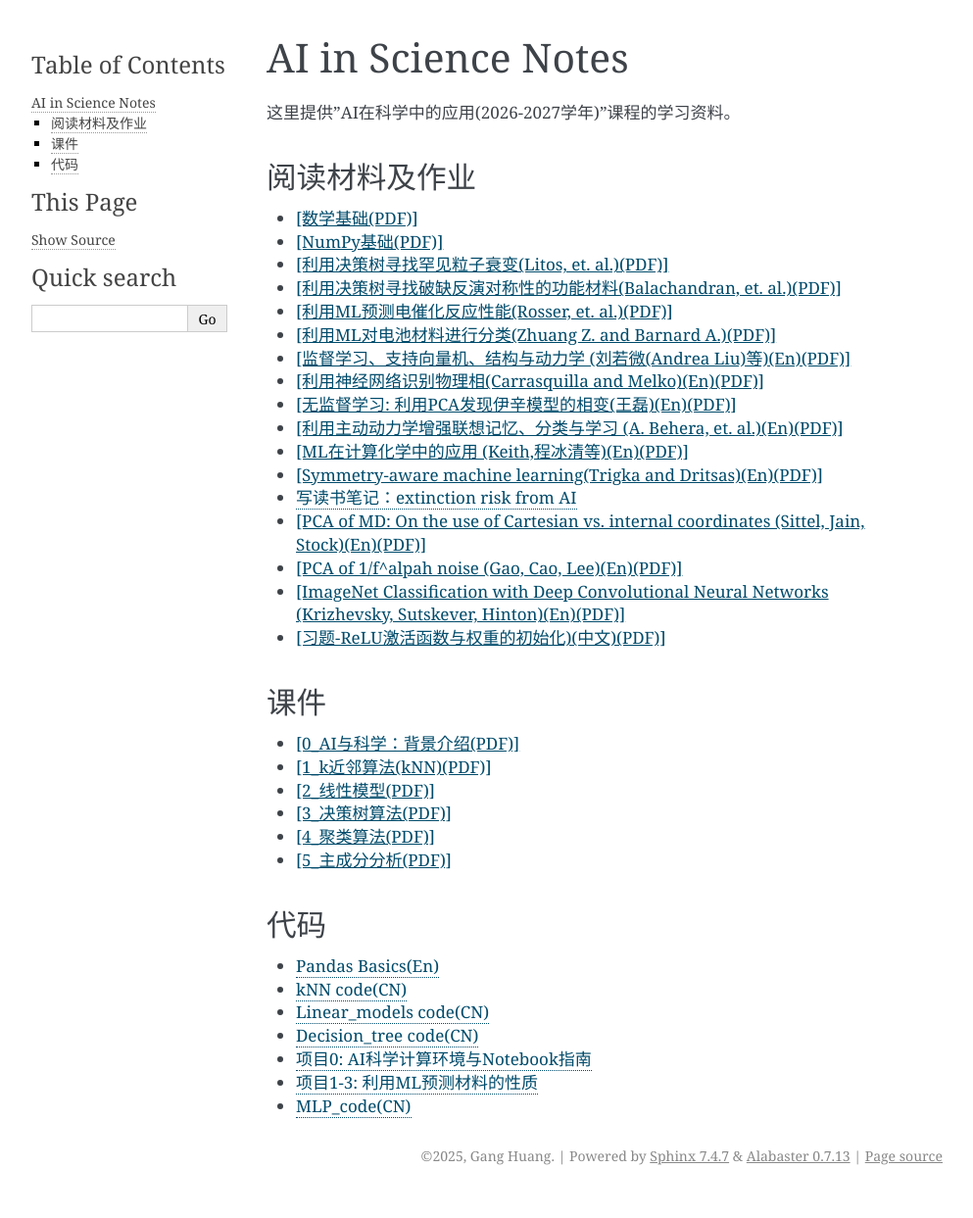
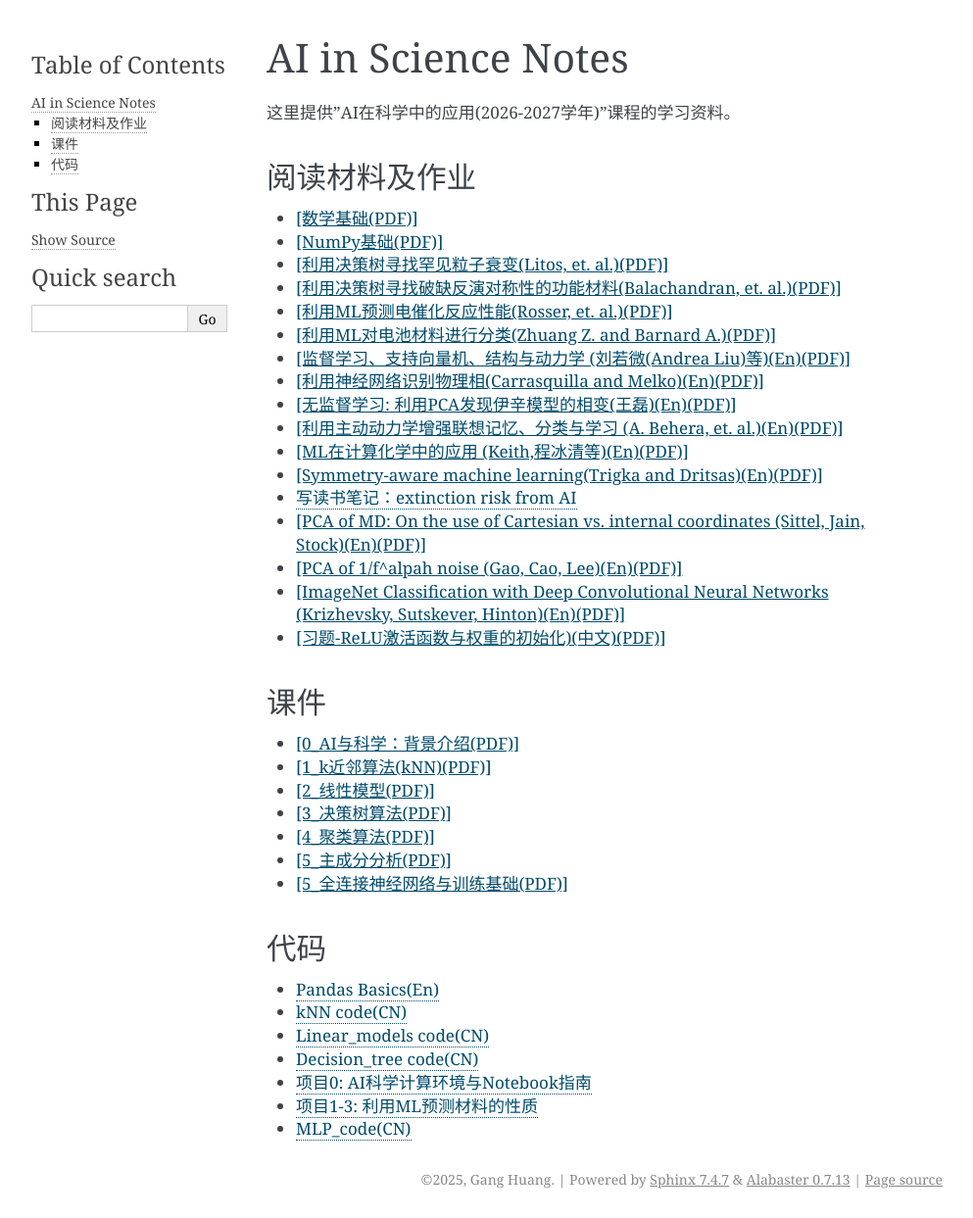
Before and after one commit to hg08/hg08.github.io, a Sphinx documentation site: the page built from doc/teaching/ai_in_science_notes.md, in a window 1280 px wide. Shown: the whole page at 98% size, without its empty margins (148-1141 px from the left). Built offline with Sphinx 7.4.7, drawn with Linux system fonts in a browser that asks for light colours; before the commit the page ends 1219 px from its top, so only the background shows below that.

Commit message:
add 6_NN

```diff
--- a/doc/teaching/ai_in_science_notes.md
+++ b/doc/teaching/ai_in_science_notes.md
@@ -30,6 +30,7 @@
 - <a href="../_static/pdfs/ai-in-science/3_decision_tree.pdf" target="_blank" rel="noopener">[3_决策树算法(PDF)]</a>
 - <a href="../_static/pdfs/ai-in-science/4_clustering.pdf" target="_blank" rel="noopener">[4_聚类算法(PDF)]</a>
 - <a href="../_static/pdfs/ai-in-science/5_pca.pdf" target="_blank" rel="noopener">[5_主成分分析(PDF)]</a>
+- <a href="../_static/pdfs/ai-in-science/6_NN.pdf" target="_blank" rel="noopener">[5_全连接神经网络与训练基础(PDF)]</a>
 
 ## 代码
 
```
Also changed, not shown: 1 other file.
